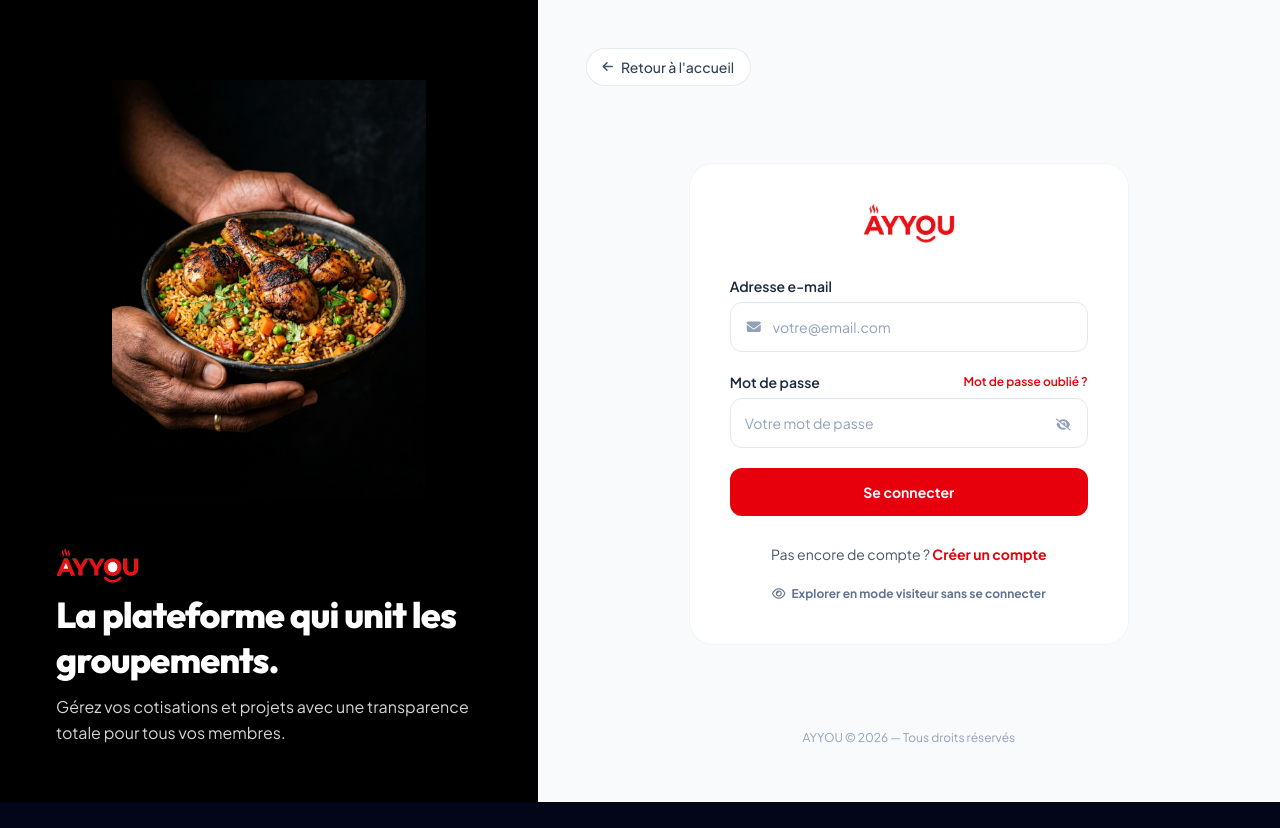
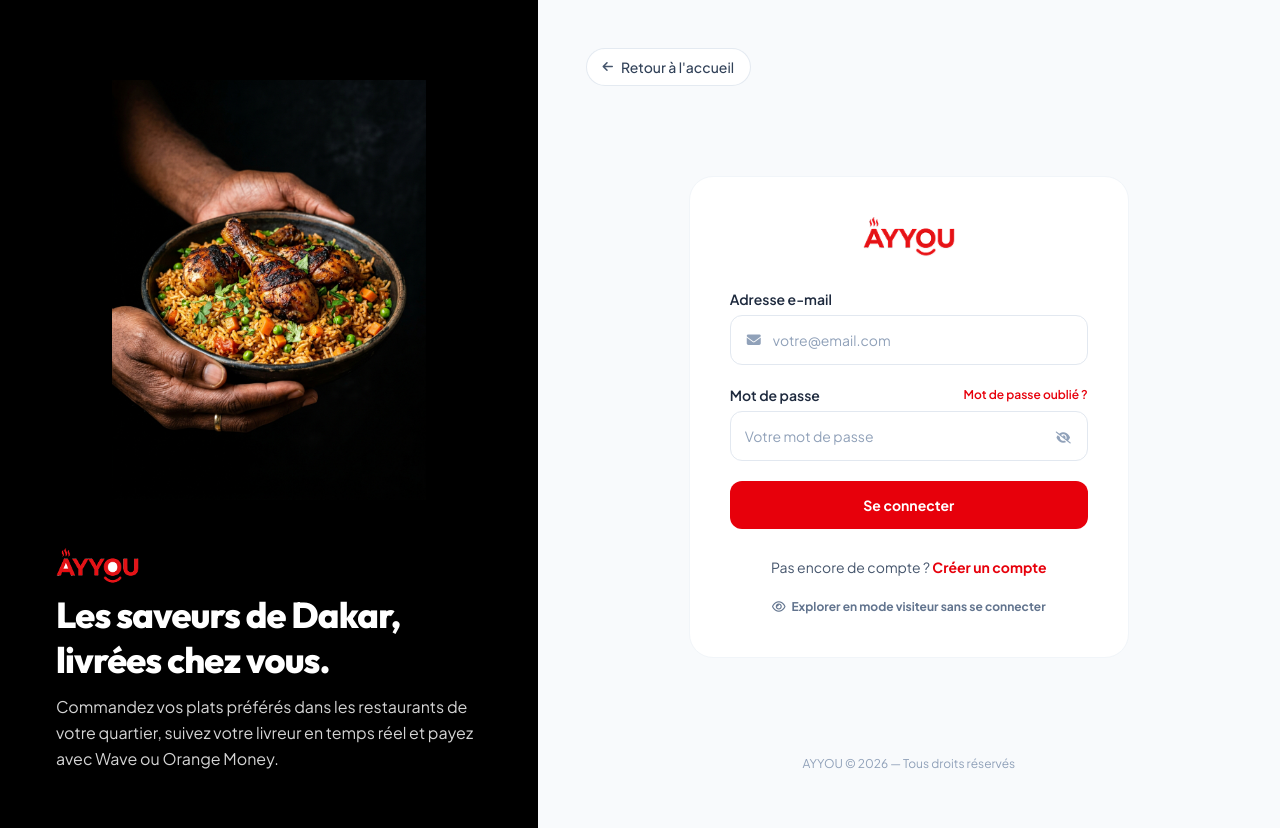
Before and after one commit to Ayyou-all/ayyou-frontend, an Angular app: page /connexion in a window 1280 px wide. Before the commit the page ends 802 px from the top, so only its background shows below. Built offline with nearby package versions, Linux system fonts and the light colour scheme.

Commit message:
Détail restaurant : lieu = adresse complète ; nouveau texte des pages connexion/inscription
- À côté de « Ouvert », le lieu affiche l'adresse complète saisie dans les paramètres du restaurant
- Connexion et inscription : texte d'accroche adapté à AYYOU (livraison de plats à Dakar)

```diff
--- a/src/app/fonctionnalites/authentification/connexion/connexion.component.html
+++ b/src/app/fonctionnalites/authentification/connexion/connexion.component.html
@@ -177,11 +177,11 @@
         </div>
 
         <h1 class="text-2xl sm:text-3xl lg:text-4xl font-extrabold tracking-tight text-white leading-tight font-['Outfit',sans-serif]">
-          La plateforme qui unit les groupements.
+          Les saveurs de Dakar, livrées chez vous.
         </h1>
 
         <p class="text-sm sm:text-base text-neutral-300 font-normal leading-relaxed max-w-md">
-          Gérez vos cotisations et projets avec une transparence totale pour tous vos membres.
+          Commandez vos plats préférés dans les restaurants de votre quartier, suivez votre livreur en temps réel et payez avec Wave ou Orange Money.
         </p>
       </div>
     </section>
--- a/src/app/fonctionnalites/authentification/inscription/inscription.component.html
+++ b/src/app/fonctionnalites/authentification/inscription/inscription.component.html
@@ -313,10 +313,10 @@
             <img src="/images/logo-ayyou.png" alt="Logo AYYOU" class="h-8 sm:h-9 w-auto object-contain select-none" />
           </div>
           <h1 class="text-2xl sm:text-3xl lg:text-4xl font-extrabold tracking-tight text-white leading-tight font-['Outfit']">
-            La plateforme qui unit les groupements.
+            Les saveurs de Dakar, livrées chez vous.
           </h1>
           <p class="text-sm sm:text-base text-neutral-300 font-normal leading-relaxed max-w-md">
-            Gérez vos cotisations et projets avec une transparence totale pour tous vos membres.
+            Commandez vos plats préférés dans les restaurants de votre quartier, suivez votre livreur en temps réel et payez avec Wave ou Orange Money.
           </p>
         </div>
       </section>
@@ -1235,10 +1235,10 @@
             <img src="/images/logo-ayyou.png" alt="Logo AYYOU" class="h-8 sm:h-9 w-auto object-contain select-none" />
           </div>
           <h1 class="text-2xl sm:text-3xl lg:text-4xl font-extrabold tracking-tight text-white leading-tight font-['Outfit']">
-            La plateforme qui unit les groupements.
+            Les saveurs de Dakar, livrées chez vous.
           </h1>
           <p class="text-sm sm:text-base text-neutral-300 font-normal leading-relaxed max-w-md">
-            Gérez vos cotisations et projets avec une transparence totale pour tous vos membres.
+            Commandez vos plats préférés dans les restaurants de votre quartier, suivez votre livreur en temps réel et payez avec Wave ou Orange Money.
           </p>
         </div>
       </section>
--- a/src/app/fonctionnalites/restaurant/detail/detail-restaurant.component.html
+++ b/src/app/fonctionnalites/restaurant/detail/detail-restaurant.component.html
@@ -141,15 +141,15 @@
             </div>
           </div>
 
-          <!-- Colonne 2 : Lieu (seulement s'il est renseigné) -->
-          @if (resto.quartierVille) {
-          <div class="space-y-0.5 border-l border-slate-100 pl-4">
+          <!-- Colonne 2 : Lieu = « Adresse complète » des paramètres du restaurant (si renseignée) -->
+          @if (resto.adresse) {
+          <div class="min-w-0 space-y-0.5 border-l border-slate-100 pl-4">
             <div class="text-xs text-slate-400 font-medium">
               Lieu
             </div>
-            <div class="flex items-center gap-2 text-sm font-extrabold text-slate-900">
-              <i class="fa-solid fa-location-dot text-red-600 text-xs"></i>
-              <span class="truncate">{{ resto.quartierVille }}</span>
+            <div class="flex items-start gap-2 text-sm font-extrabold text-slate-900">
+              <i class="fa-solid fa-location-dot text-red-600 text-xs mt-1"></i>
+              <span class="line-clamp-2 break-words" [title]="resto.adresse">{{ resto.adresse }}</span>
             </div>
           </div>
           }
```
